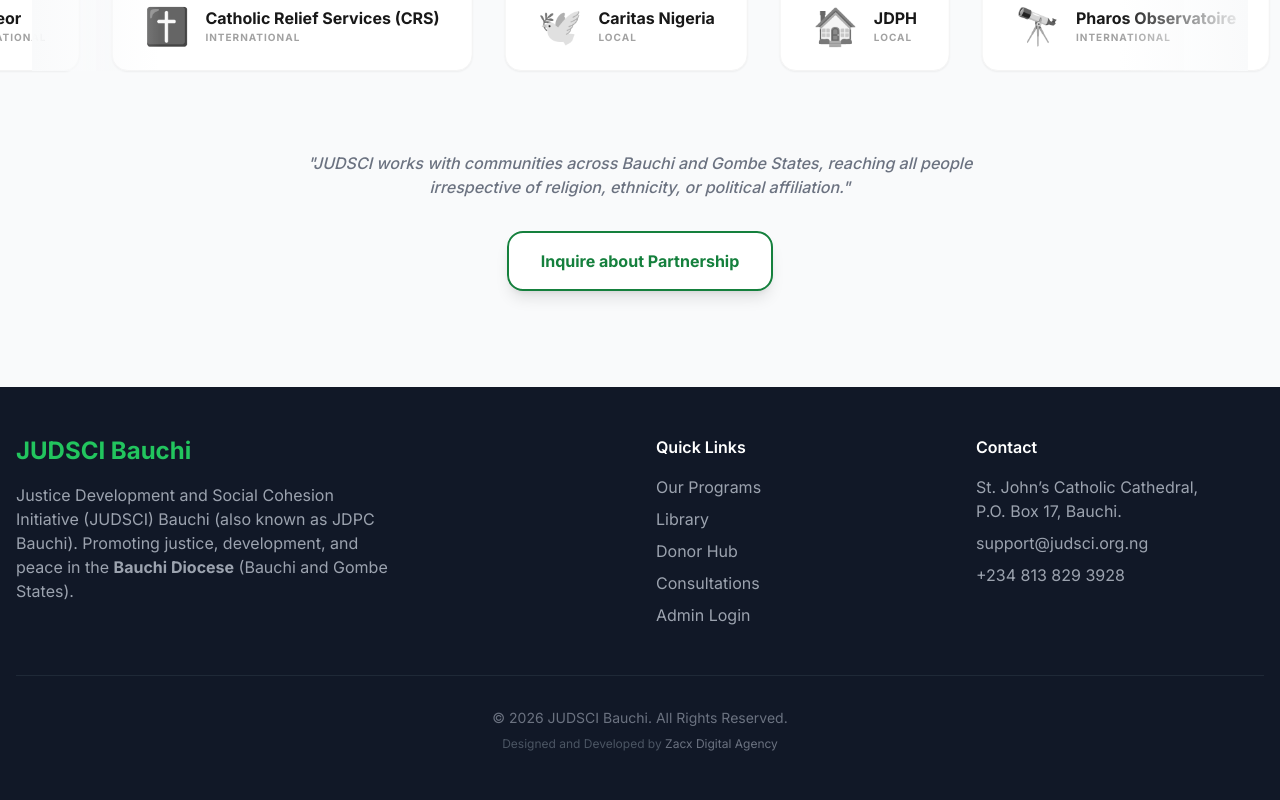
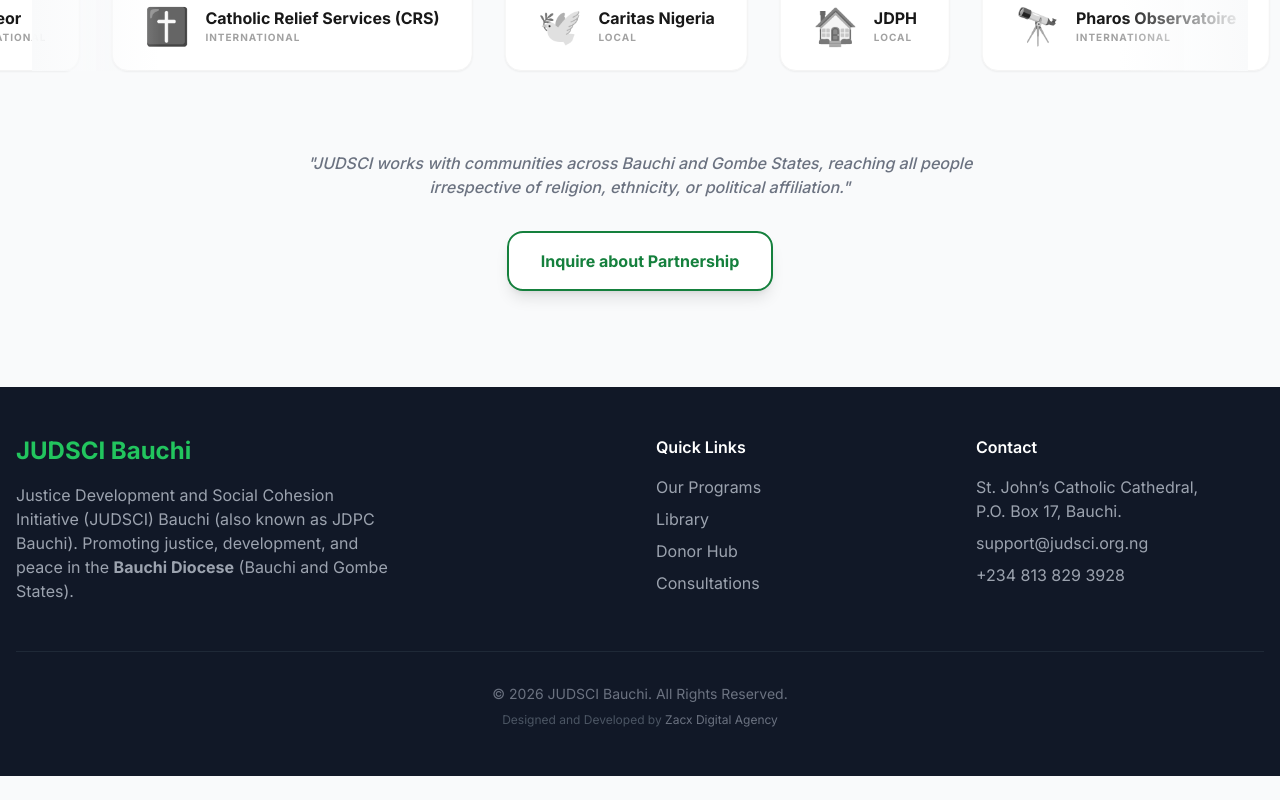
Before and after one commit to MZacx54/Judsci, a React (Vite) app in the folder frontend/: page / in a window 1280 px wide. Shown: the part 1683-2483 px from the top of the page. After the commit the page ends 2459 px from the top, so only its background shows below. Built offline with nearby package versions, Linux system fonts and the light colour scheme; no server answers.

Commit message:
Remove Admin Login link from footer

```diff
--- a/frontend/App.tsx
+++ b/frontend/App.tsx
@@ -122,7 +122,6 @@ const AppContent: React.FC = () => {
               <li><button onClick={() => setActiveSection(AppSection.RESOURCES)}>Library</button></li>
               <li><button onClick={() => setActiveSection(AppSection.DONATIONS)}>Donor Hub</button></li>
               <li><button onClick={() => setActiveSection(AppSection.BOOKINGS)}>Consultations</button></li>
-              <li><a href="https://judsci.org.ng/admin/" className="hover:text-green-500 transition-colors">Admin Login</a></li>
             </ul>
           </div>
           <div>
```
